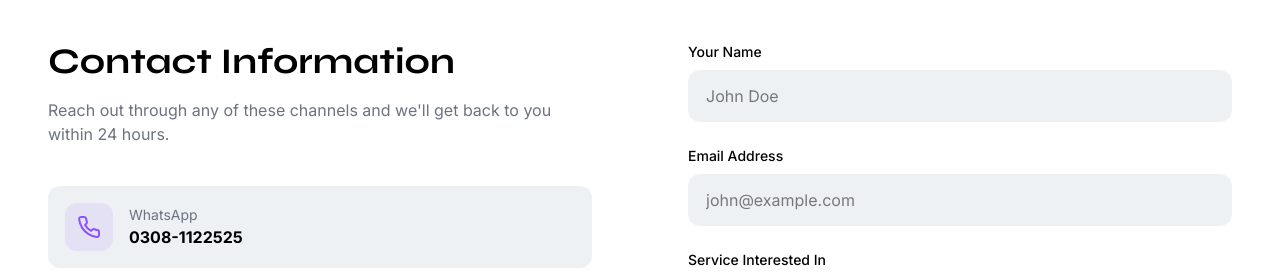
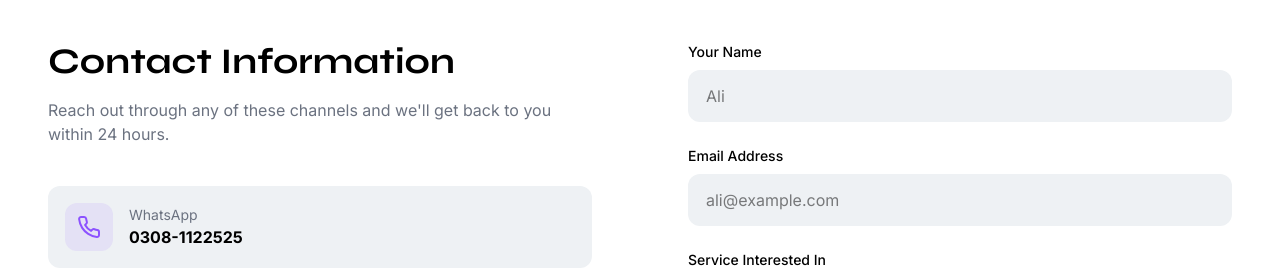
Before and after one commit to MUHAMMADABUZAR1560/ahsan-art, a Next.js app: page /contact in a window 1280 px wide. Shown: the part 671-947 px from the top of the page. Built offline with nearby package versions, Linux system fonts and the light colour scheme; no server answers.

Commit message:
design: update contact form placeholders to Ali

```diff
--- a/app/contact/page.tsx
+++ b/app/contact/page.tsx
@@ -268,7 +268,7 @@ export default function ContactPage() {
                       value={formData.name}
                       onChange={(e) => setFormData({ ...formData, name: e.target.value })}
                       className="w-full px-4 py-3 bg-secondary rounded-xl border-2 border-transparent focus:border-primary focus:outline-none transition-colors"
-                      placeholder="John Doe"
+                      placeholder="Ali"
                     />
                   </div>
 
@@ -283,7 +283,7 @@ export default function ContactPage() {
                       value={formData.email}
                       onChange={(e) => setFormData({ ...formData, email: e.target.value })}
                       className="w-full px-4 py-3 bg-secondary rounded-xl border-2 border-transparent focus:border-primary focus:outline-none transition-colors"
-                      placeholder="john@example.com"
+                      placeholder="ali@example.com"
                     />
                   </div>
 
```
